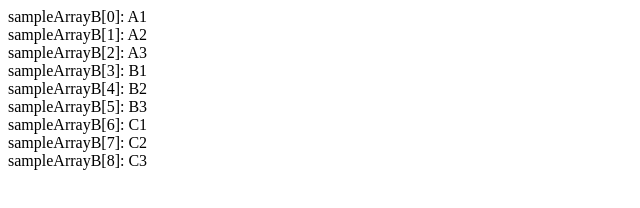
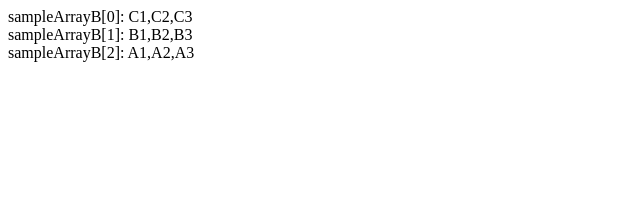
Before and after one commit to xtkcx/Debug, a plain HTML site: page index.html in a window 1280 px wide. Shown: the whole page, without its empty margins (0-640 px from the left). Drawn offline with Linux system fonts and the light colour scheme.

Commit message:
reverse処理

```diff
--- a/index.html
+++ b/index.html
@@ -7,7 +7,7 @@
     [ 'B1', 'B2', 'B3' ],
     [ 'C1', 'C2', 'C3' ]
     ];
-    var sampleArrayB = sampleArrayA.reduce( toOneDimension );
+    var sampleArrayB = sampleArrayA.reverse( toOneDimension );
     alert(sampleArrayB);
     for ( var counterVar = 0; counterVar < sampleArrayB.length; counterVar++ ) {
     document.write( 'sampleArrayB[' +counterVar +']: ' );
```
